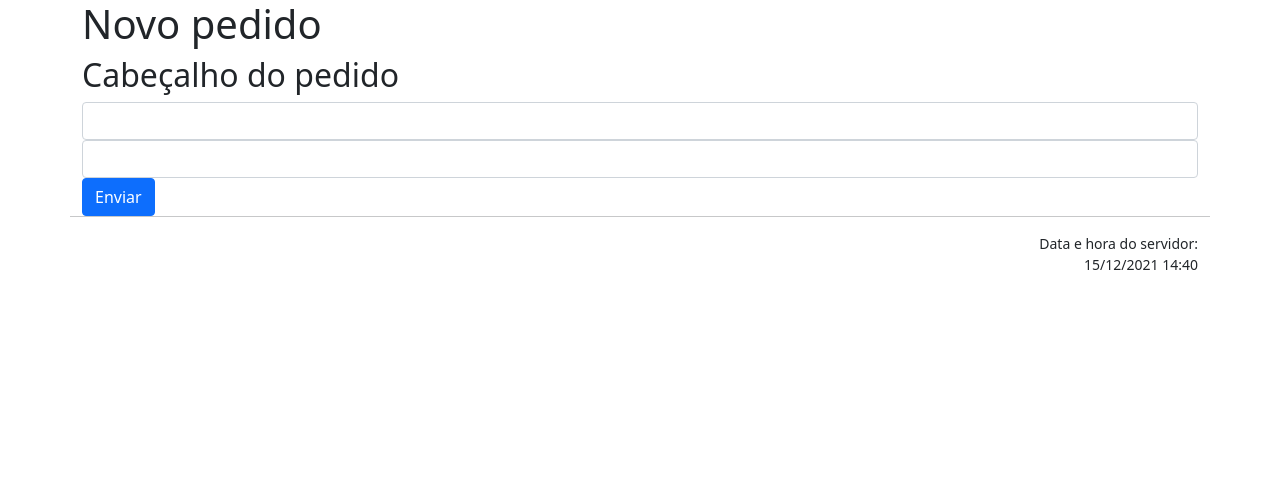
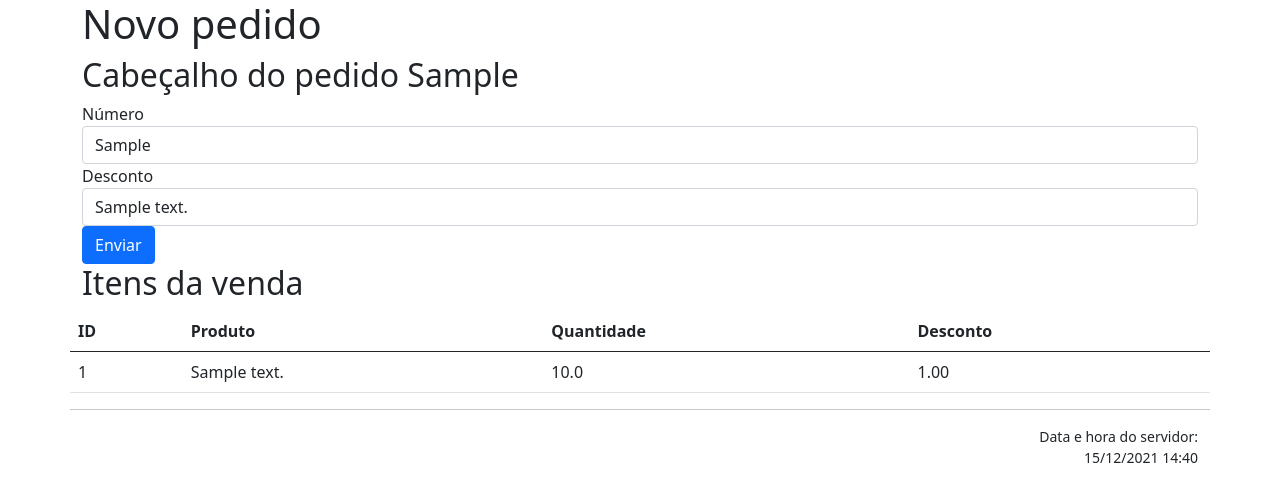
Before and after one commit to flavionogueiraa/advanced_django_curse, a Django app: template vendas/templates/vendas/novo_pedido.html in a window 1280 px wide. Shown: the top 502 px of the page. Run offline with Django 3.2, Linux system fonts and the light colour scheme; tables that the repository leaves empty hold one stand-in row (values such as "Sample post"); the template is opened without the code that fills it: values that come from a table or form of the project are taken from there, most other values are stand-ins (such as "Sample title", 1, 10 or a date in 2020).

Commit message:
Módulo 12 - Aula 2 - ADV

```diff
--- a/vendas/templates/vendas/novo_pedido.html
+++ b/vendas/templates/vendas/novo_pedido.html
@@ -7,12 +7,41 @@
     <h1>Novo pedido</h1>
     <form method="POST">
         {% csrf_token %}
-        <h2>Cabeçalho do pedido</h2>
-        <input type="text" name="numero" class="form-control">
-        <input type="text" name="desconto" class="form-control">
+        <h2>Cabeçalho do pedido {{venda.numero_venda}}</h2>
+
+        <label for="numero_venda">Número</label>
+        <input type="text" name="numero_venda" class="form-control" value="{{numero_venda}}">
+
+        <label for="desconto">Desconto</label>
+        <input type="text" name="desconto" class="form-control" value="{{desconto}}">
+        <input type="hidden" name="venda_id" value="{{venda.id}}">
 
         <button type="submit" class="btn btn-primary">Enviar</button>
     </form>
+
+    <div class="row">
+        <h2>Itens da venda</h2>
+        <table class="table">
+            <thead>
+                <tr>
+                    <th>ID</th>
+                    <th>Produto</th>
+                    <th>Quantidade</th>
+                    <th>Desconto</th>
+                </tr>
+            </thead>
+            <tbody>
+                {% for item in venda.itemvenda_set.all %}
+                    <tr>
+                        <td>{{item.id}}</td>
+                        <td>{{item.produto}}</td>
+                        <td>{{item.quantidade}}</td>
+                        <td>{{item.desconto}}</td>
+                    </tr>
+                {% endfor %}
+            </tbody>
+        </table>
+    </div>
 {% endblock content %}
 
 {% block extra_js %}
```
Also changed, not shown: vendas/views/novo_pedido_view.py (+22 -2 lines).
